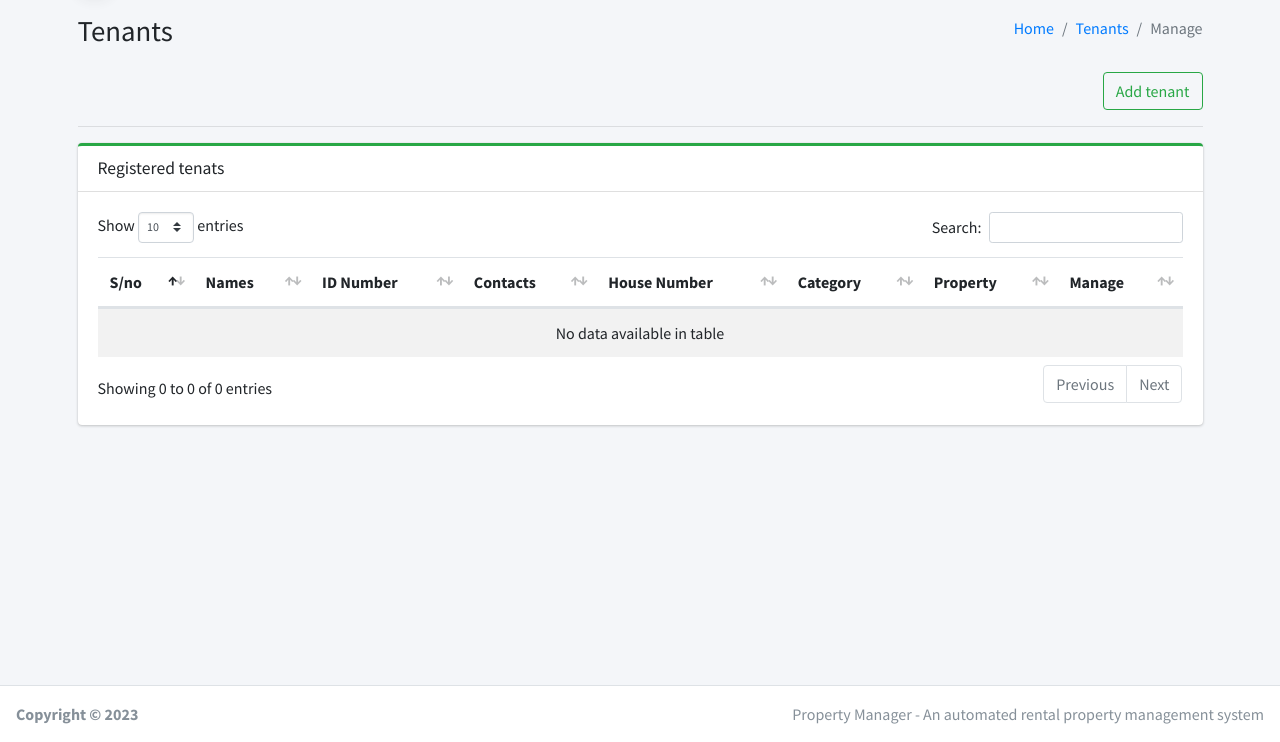
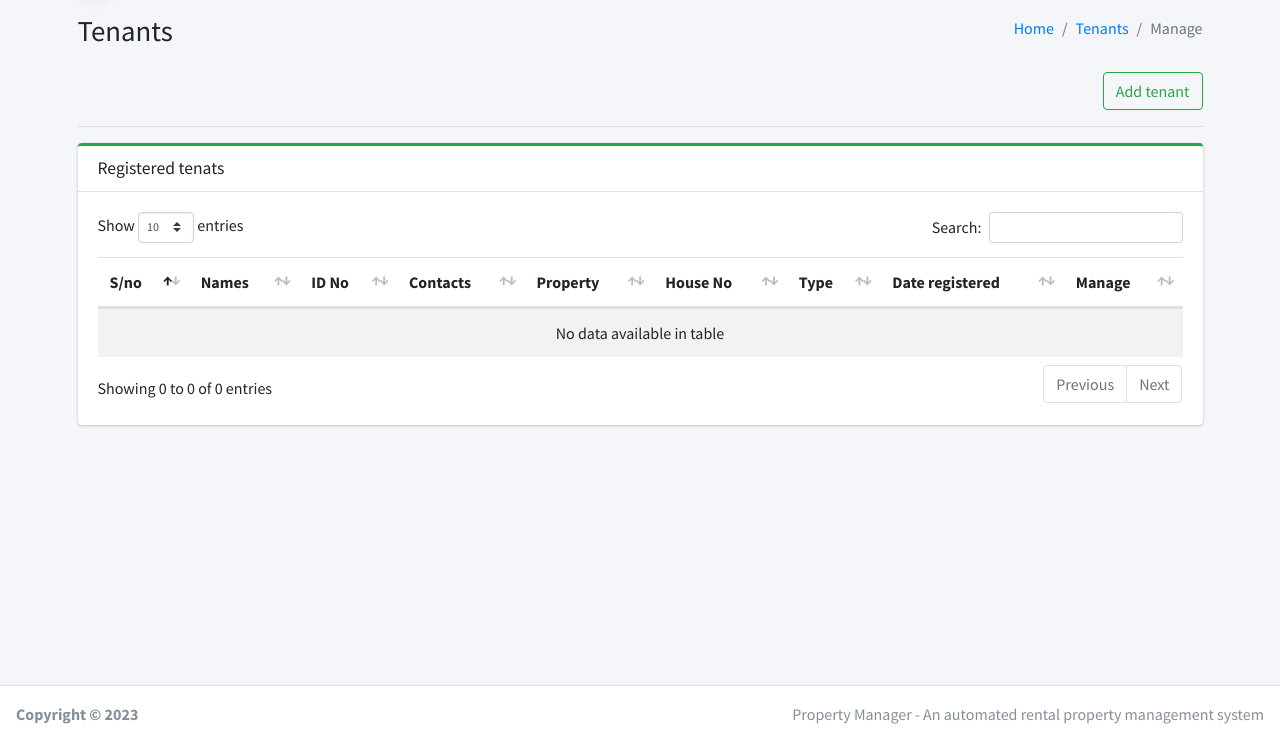
Before and after one commit to MartMbithi/Weekend_Project_X, a PHP site: page /views/tenants in a window 1280 px wide. Shown: the part 58-800 px from the top of the page. Run offline with PHP 8.4, Linux system fonts and the light colour scheme; data that the repository does not hold is empty; some libraries are stand-ins or nearby versions.

Commit message:
Implement tenants details

```diff
--- a/modals/tenants.php
+++ b/modals/tenants.php
@@ -52,6 +52,7 @@
                     <br>
                     <!-- Hide This -->
                     <input type="hidden" name="tenant_id" value="<?php echo $tenants['tenant_id']; ?>">
+                    <input type="hidden" name="tenant_house_id" value="<?php echo $tenants['tenant_house_id']; ?>">
                     <button type="button" class="text-center btn btn-success" data-dismiss="modal">No</button>
                     <button type="submit" name="Delete_Tenants" class="text-center btn btn-danger">Yes, Delete</button>
                 </div>
--- a/views/tenants.php
+++ b/views/tenants.php
@@ -119,11 +119,12 @@ require_once('../partials/head.php');
                                             <tr>
                                                 <th>S/no</th>
                                                 <th>Names</th>
-                                                <th>ID Number</th>
+                                                <th>ID No</th>
                                                 <th>Contacts</th>
-                                                <th>House Number</th>
-                                                <th>Category</th>
                                                 <th>Property</th>
+                                                <th>House No</th>
+                                                <th>Type</th>
+                                                <th>Date registered</th>
                                                 <th>Manage</th>
                                             </tr>
                                         </thead>
@@ -144,9 +145,10 @@ require_once('../partials/head.php');
                                                         <td><?php echo $tenants['tenant_name']; ?></td>
                                                         <td><?php echo $tenants['tenant_national_id']; ?></td>
                                                         <td><?php echo $tenants['tenant_mobile_number']; ?></td>
+                                                        <td><?php echo $tenants['property_name']; ?></td>
                                                         <td><?php echo $tenants['house_number']; ?></td>
                                                         <td><?php echo $tenants['house_category']; ?></td>
-                                                        <td><?php echo $tenants['property_name']; ?></td>
+                                                        <td><?php echo date('d M Y', strtotime($tenants['tenant_date_of_registration'])); ?></td>
                                                         <td>
                                                             <a data-toggle="modal" href="#update_<?php echo $tenants['tenant_id']; ?>" class="badge badge-primary"><i class="fas fa-edit"></i> Edit</a>
                                                             <a data-toggle="modal" href="#swap_<?php echo $tenants['tenant_id']; ?>" class="badge badge-warning"><i class="fas fa-history"></i> Swap house</a>
```
